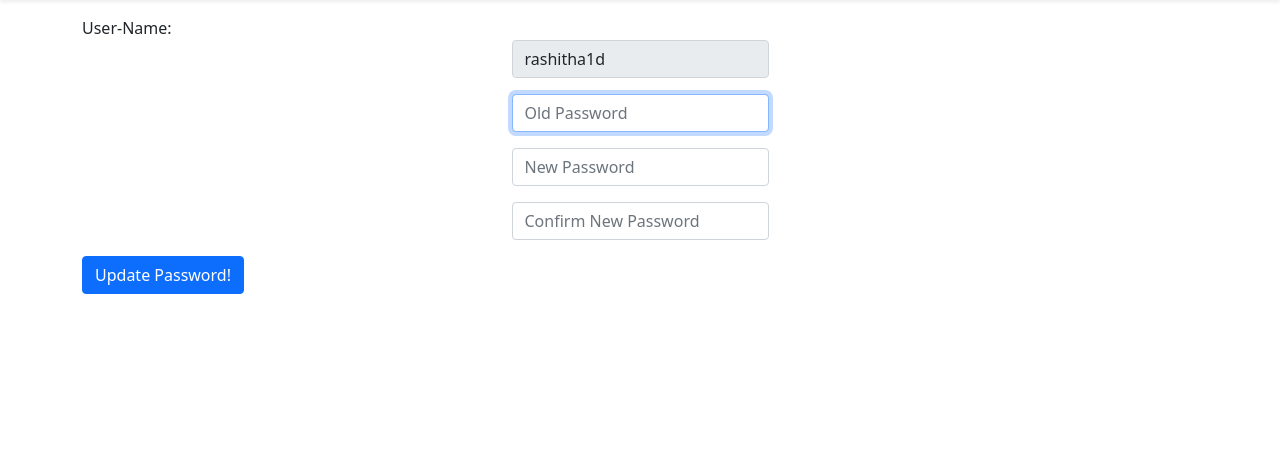
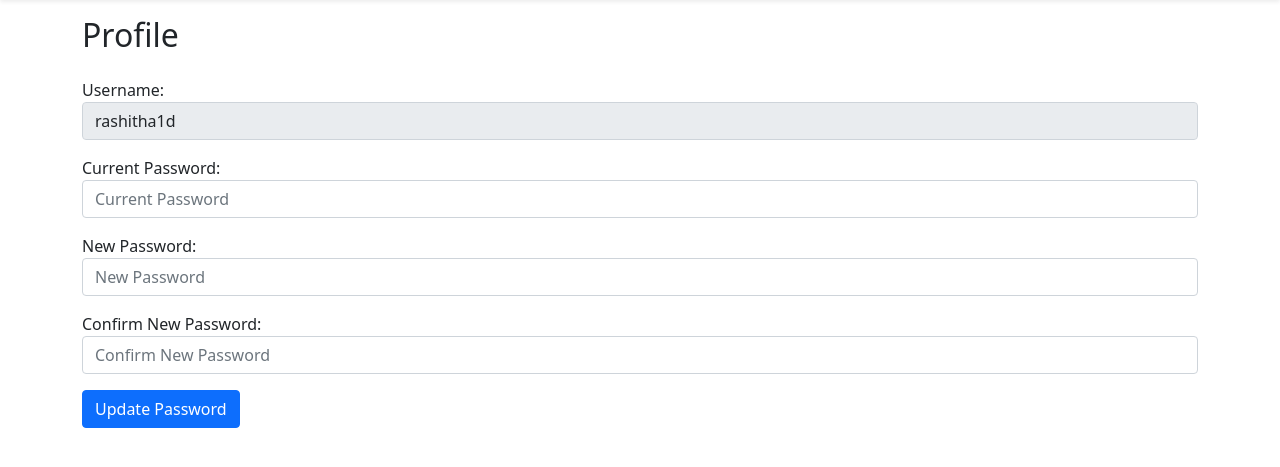
Before and after one commit to konarkm68/aio-productivity, a Flask app: page /profile in a window 1280 px wide. Shown: the part 76-543 px from the top of the page. Run offline with Flask 3, Linux system fonts and the light colour scheme; a user stored in the database is signed in; data comes from the database, SQL or seed files in the repository; some libraries are stand-ins or nearby versions.

Commit message:
Sun, May 12, 2024, 2:30 AM +05:30

```diff
--- a/templates/profile.html
+++ b/templates/profile.html
@@ -6,21 +6,23 @@
 
 
 {% block main %}
-    <form action="/profile" method="post">
+  <form action="/profile" method="post" class="profile-update-form">
+    <h2 class="mb-4">Profile</h2>
     <div class="mb-3">
-            <label>User-Name: </label>
-            <input autocomplete="off" class="form-control mx-auto w-auto" id="username" name="username" placeholder="Username" value="{{ username }}" readonly=true type="text">
-        </div>
-        </span>
-        <div class="mb-3">
-            <input autofocus class="form-control mx-auto w-auto" id="old_pass" name="old_pass" placeholder="Old Password" type="password">
+      <label for="username">Username:</label>
+      <input autocomplete="off" type="text" class="form-control" id="username" name="username" placeholder="Username" value="{{ username }}" readonly>
     </div>
     <div class="mb-3">
-            <input class="form-control mx-auto w-auto" id="new_pass" name="new_pass" placeholder="New Password" type="password">
+      <label for="old_pass">Current Password:</label>
+      <input type="password" class="form-control" id="old_pass" name="old_pass" placeholder="Current Password" required>
     </div>
     <div class="mb-3">
-            <input class="form-control mx-auto w-auto" id="confirmation" name="confirmation" placeholder="Confirm New Password" type="password">
+      <label for="new_pass">New Password:</label>
+      <input type="password" class="form-control" id="new_pass" name="new_pass" placeholder="New Password" required minlength="8"> </div>
+    <div class="mb-3">
+      <label for="confirmation">Confirm New Password:</label>
+      <input type="password" class="form-control" id="confirmation" name="confirmation" placeholder="Confirm New Password" required>
     </div>
-        <button class="btn btn-primary" type="submit">Update Password!</button>
+    <button class="btn btn-primary" type="submit">Update Password</button>
   </form>
 {% endblock %}
```
Lines whose indentation alone changed are shown as unchanged.
